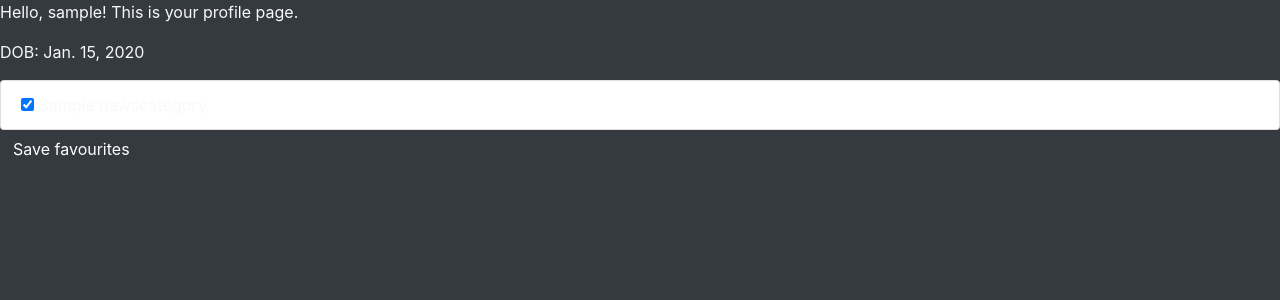
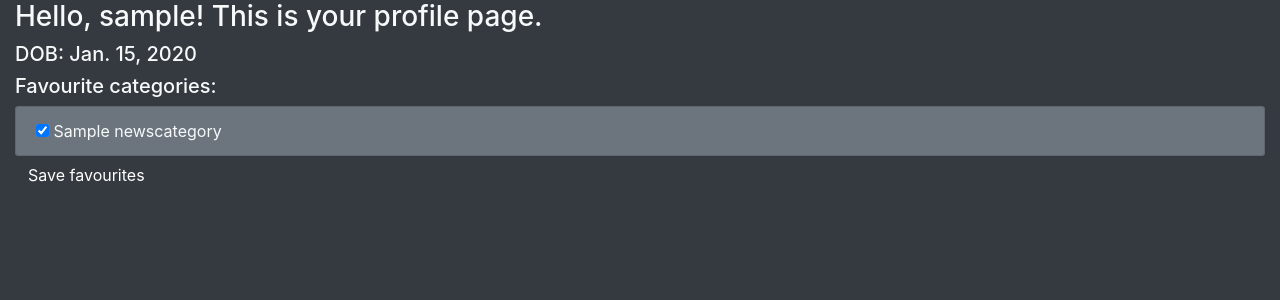
Before and after one commit to ec18130/group-projectEECS, a Django app: page /profile/1/ in a window 1280 px wide. Shown: the part 82-382 px from the top of the page. Run offline with Django 3.2, Linux system fonts and the light colour scheme; a user stored in the database is signed in; tables that the repository leaves empty hold one stand-in row (values such as "Sample post"); some libraries are stand-ins or nearby versions.

Commit message:
profile page and pages accessible within login system updated

```diff
--- a/djnews/templates/base.html
+++ b/djnews/templates/base.html
@@ -48,8 +48,10 @@
         </div>
     </nav>
 
-    {% block content %}
-    {% endblock %}
+    <div class="container-fluid">
+        {% block content %}
+        {% endblock %}
+    </div>
 
     <br>
 
--- a/djnews/templates/djnews/landing.html
+++ b/djnews/templates/djnews/landing.html
@@ -9,7 +9,6 @@
     />
 {% endblock %}
 {% block content %}
-    <div class="articles-container container-fluid">
         <div class="row category-selector-row">
             <div class="col  mx-auto">
                 <nav class="navbar navbar-expand-lg navbar-dark bg-dark">
@@ -53,7 +52,6 @@
         </div>
         <div id="article-container" class="bg-dark">
         </div>
-    </div>
 {% endblock %}
 {% block footerScritps %}
     <script> let user = {{ user.id }}</script>
--- a/djnews/templates/djnews/profile.html
+++ b/djnews/templates/djnews/profile.html
@@ -3,22 +3,25 @@
 
 {% block content %}
     {% if user.id == profile.user.id %}
-    <p>Hello, {{ user.username|default:'Guest' }}! This is your profile page.</p>
-    <p>DOB: {{ profile.dob }}</p>
-        <form id="favourite-category-form">
-            <ul class="list-group">
+        <h3>Hello, {{ user.username|default:'Guest' }}! This is your profile page.</h3>
+        <h5>DOB: {{ profile.dob }}</h5>
+        <form id="favourite-category-form bg-secondary text-light">
+            <h5>Favourite categories:</h5>
+            <ul class="list-group bg-secondary text-light">
                 {% for newsCategory in newsCategories %}
-                    <li class="list-group-item"><input type="checkbox" name="favourite-news-categories"
-                                                       value="{{ newsCategory.name }}"
-                                                       class="favourite-category-checkbox"> {{ newsCategory.name }}</li>
+                    <li class="list-group-item bg-secondary text-light"><input type="checkbox"
+                                                                               name="favourite-news-categories"
+                                                                               value="{{ newsCategory.name }}"
+                                                                               class="favourite-category-checkbox"> {{ newsCategory.name }}
+                    </li>
                 {% endfor %}
             </ul>
             <button type="submit" class="btn btn-dark" onclick="saveFavourites()">Save favourites</button>
             <p id="favourites-updated-text"></p>
         </form>
-        {% else %}
-        <p>Hello, {{ user.username|default:'Guest' }}! This is {{ profile.user.username }}'s profile page.</p>
-        <p>DOB: {{ profile.dob }}</p>
+    {% else %}
+        <h3>Hello, {{ user.username|default:'Guest' }}! This is {{ profile.user.username }}'s profile page.</h3>
+        <h5>DOB: {{ profile.dob }}</h5>
     {% endif %}
 {% endblock %}
 
--- a/djnews/templates/djnews/profile_form.html
+++ b/djnews/templates/djnews/profile_form.html
@@ -4,6 +4,7 @@
     <form action="" method="post">
         {% csrf_token %}
         {{ form }}
-        <input type="submit" value="Submit">
+        <br>
+        <input class="btn btn-secondary" type="submit" value="Submit">
     </form>
 {% endblock %}
```
Also changed, not shown: djnews/templates/registration/password_change_form.html (+6 -7 lines).
